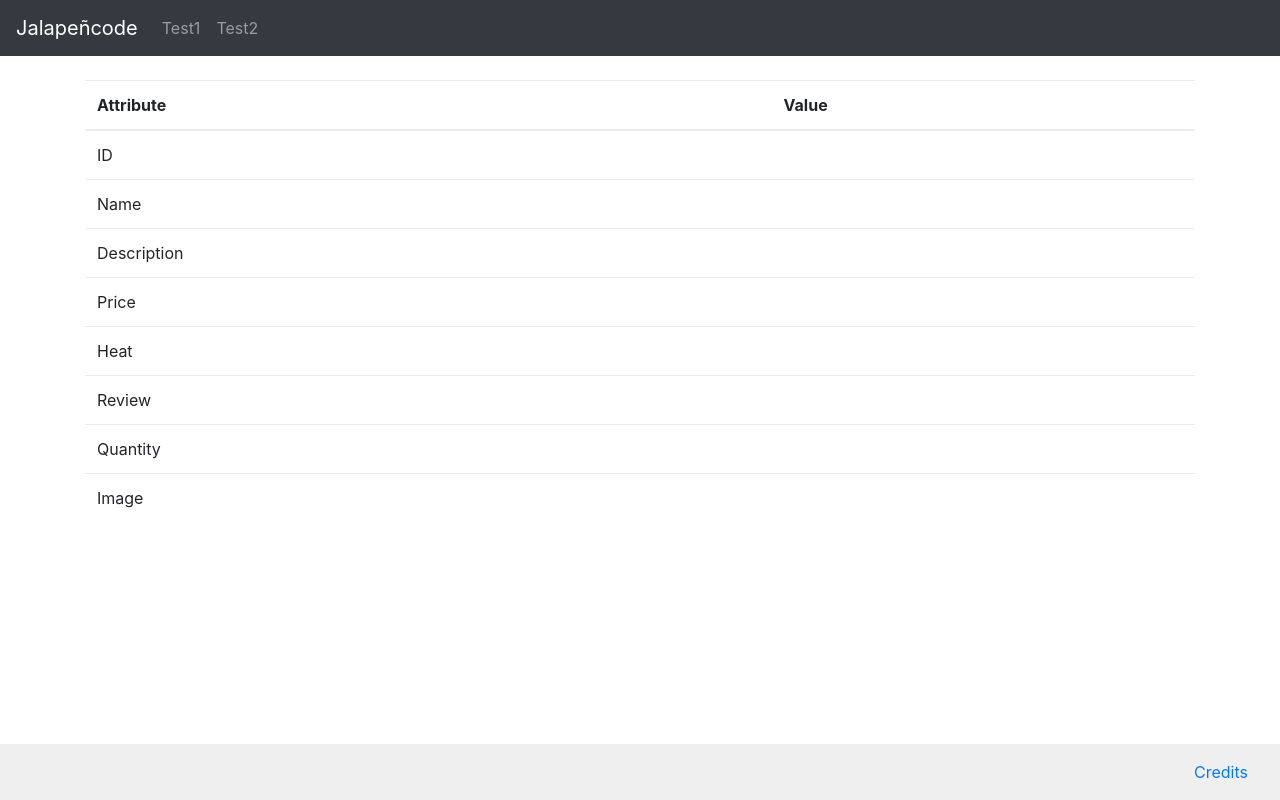
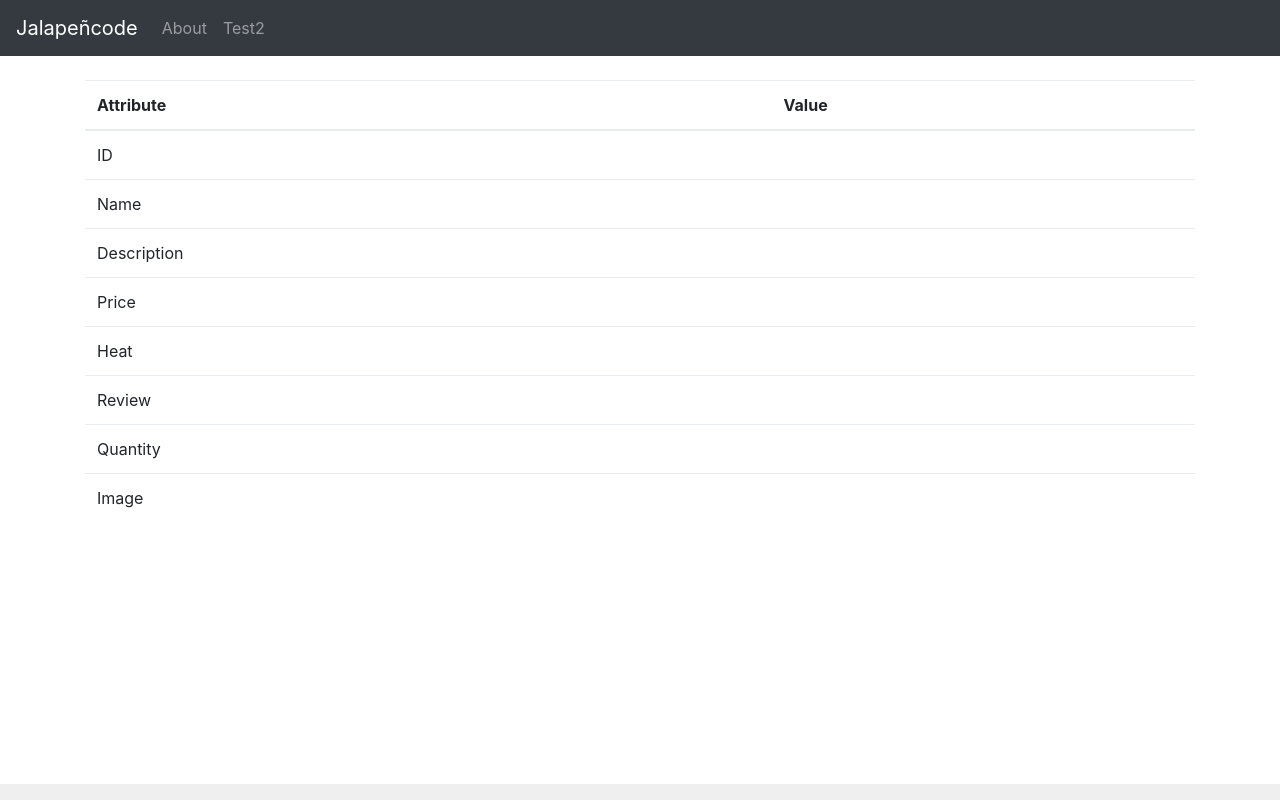
Before and after one commit to mhy001/jalapencode, a PHP site: template public/view/product.html in a window 1280 px wide. Run offline with PHP 8.4, Linux system fonts and the light colour scheme; the template is opened without the code that fills it, so the values that code supplies are empty; some libraries are stand-ins or nearby versions.

Commit message:
Move credits page to about page.

```diff
--- a/TODO.txt
+++ b/TODO.txt
@@ -21,7 +21,6 @@ make html prettier
   chili pepper or fire for heat rating
   stars for review rating
   show number of items in cart button
-change credit to about & move to header
 cart checkout
 account login/signup
 account management
--- a/public/css/custom.css
+++ b/public/css/custom.css
@@ -21,7 +21,7 @@ body {
   text-align: center;
 }
 
-.product-grid {
+#productGrid {
   justify-content: center;
   display: grid;
   grid-template-columns: repeat(auto-fill, minmax(150px, 230px));
--- a/public/index.html
+++ b/public/index.html
@@ -14,7 +14,7 @@
       <noscript>JavaScript must be enabled!</noscript>
     </div>
     <div class='loader'>Loading...</div>
-    <div class="product-grid"></div>
+    <div id="productGrid"></div>
   </div>
 
 <?php include 'view/_footer.html'; ?>
--- a/public/index.js
+++ b/public/index.js
@@ -13,6 +13,10 @@ $(document).ready(function() {
       var itemID = this.id.split("_")[1];
       if (cartIncrement(itemID)) {
         updateCartUI(itemID);
+
+        if ($("#productGrid").length) {
+          toggleProductCard(itemID);
+        }
       }
       e.stopPropagation();
     });
@@ -21,6 +25,10 @@ $(document).ready(function() {
       var itemID = this.id.split("_")[1];
       if (cartDecrement(itemID)) {
         updateCartUI(itemID);
+
+        if ($("#productGrid").length) {
+          toggleProductCard(itemID);
+        }
       }
       e.stopPropagation();
     });
@@ -30,11 +38,11 @@ $(document).ready(function() {
   }
 
   // index.html
-  if ($(".product-grid").length) {
-    getProductsAndCart([populateProductGridWith, updateCartUI]);
+  if ($("#productGrid").length) {
+    getProductsAndCart([populateProductGrid, toggleProductCard, updateCartUI]);
     toggleCartButton(true);
 
-    $(".product-grid").on("click", ".btn-cart-add", function() {
+    $("#productGrid").on("click", ".btn-cart-add", function() {
       var itemID = this.parentElement.id;
       if (cartIncrement(itemID)) {
         updateCartUI(itemID);
@@ -65,8 +73,10 @@ function getProductsAndCart(callbackArray) {
           var item = data.cart[key];
           var itemID = String(item.id);
 
-          cartIncrement(itemID, item.quantity, true);
-          callbackArray[1] && callbackArray[1](itemID);
+          if (cartIncrement(itemID, item.quantity, true)) {
+            callbackArray[1] && callbackArray[1](itemID);
+          }
+          callbackArray[2] && callbackArray[2](itemID);
         }
       }
 
@@ -122,6 +132,7 @@ function postCart() { //eh...don't really have to update whole cart every time
   $.post("postCart", {"cart": currentCart});
 }
 
+
 /*
  * Non-UI
  */
@@ -146,7 +157,6 @@ function cartDecrement(itemID, quantity=1) {
   }
 
   postCart();
-
   return 1;
 }
 
@@ -169,7 +179,6 @@ function cartIncrement(itemID, quantity=1, fromRestore=false) {
   if (!fromRestore) {
     postCart();
   }
-
   return 1;
 }
 
@@ -241,7 +250,7 @@ function _addCartCard(itemID) {
 /*
  * INDEX.HTML
  */
-function populateProductGridWith(item) {
+function populateProductGrid(item) {
   var card = "<div id='" + item.id + "' class='card rounded expand'>"
               + "<a class='pointer-hand' href='product?id=" + item.id + "'>"
                 + "<img class='card-img-top' src='" + item.imageURL + "' alt='" + item.name + "'>"
@@ -256,9 +265,17 @@ function populateProductGridWith(item) {
               + "</div>"
               + "<button class='btn-cart-add btn btn-secondary text-dark'>Add to cart</button>"
             + "</div>";
-  $(".product-grid").append(card);
+  $("#productGrid").append(card);
+
+  toggleProductCard(item.id);
+}
+
+function toggleProductCard(itemID) {
+  var item = products.get(String(itemID));
 
   if (item.quantity <= 0) {
     $("#"+item.id).hide(); // TODO: maybe overlay an out-of-stock instead
+  } else {
+    $("#"+item.id).show();
   }
 }
--- a/public/index.php
+++ b/public/index.php
@@ -27,8 +27,8 @@
         // TODO: make sure there is an itemID
         require '../src/product.php';
         break;
-      case '/credits': // page for credits
-        require 'view/credits.html';
+      case '/about': // page for about
+        require 'view/about.html';
         break;
       default:
         require 'view/404.html';
--- a/public/view/_footer.html
+++ b/public/view/_footer.html
@@ -1,3 +1,2 @@
 <nav class="footer navbar d-flex mt-5">
-  <a class="nav-link ml-auto" href="credits">Credits</a>
 </nav>
--- a/public/view/_navbar.html
+++ b/public/view/_navbar.html
@@ -5,7 +5,7 @@
   </button>
   <div class="collapse navbar-collapse" id="navbarSupportedContent">
     <ul class="navbar-nav">
-      <li class="nav-item"><a class="nav-link" href="#">Test1</a></li>
+      <li class="nav-item"><a class="nav-link" href="about">About</a></li>
       <li class="nav-item"><a class="nav-link" href="#">Test2</a></li>
     </ul>
     <ul class="navbar-nav ml-sm-auto">
@@ -18,7 +18,7 @@
             <span id='emptyCart' class='dropdown-item disabled text-center'>Empty Cart</span>
             <div id='cartDivider' class='d-none dropdown-divider'></div>
             <div id='cartBottom' class='d-none pl-1 pr-2'>
-              <button type='button' class='btn btn-success btn-cart-checkout'>Checkout</button>
+              <button type='button' class='btn btn-success btn-cart-checkout'>Proceed to checkout</button>
             </div>
           </div>
         </div>
```
Also changed, not shown: public/view/about.html (renamed from public/view/credits.html).
